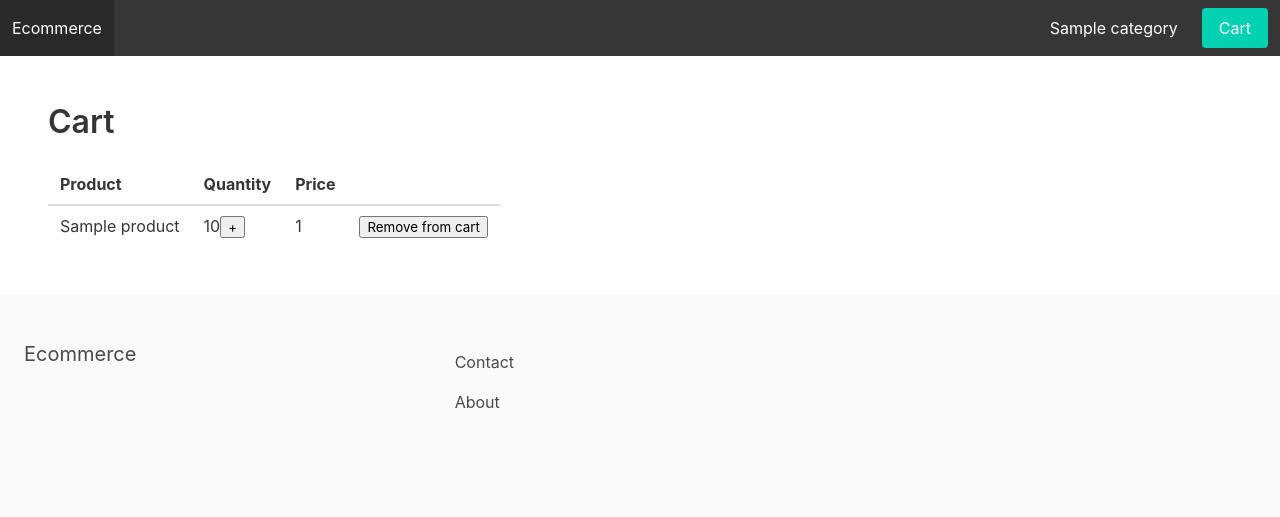
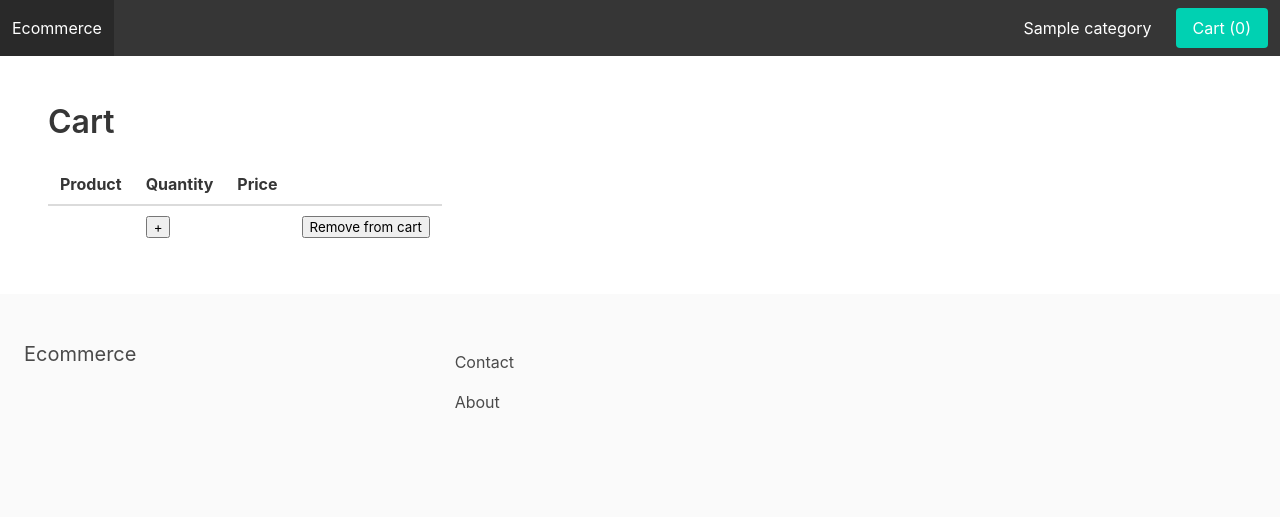
Before and after one commit to alexangria1992/Django-Ecommerce-Vue, a Django app: template apps/cart/templates/cart.html in a window 1280 px wide. Shown: the top 517 px of the page. Run offline with Django 3.2, Linux system fonts and the light colour scheme; the template is opened without the code that fills it: most values are stand-ins (such as "Sample title", 1, 10 or a date in 2020); some libraries are stand-ins or nearby versions.

Commit message:
Fixed Bug, Show quantity and price in cart, update quantity, automatically remove products,  cart quantity in navbar

```diff
--- a/apps/cart/cart.py
+++ b/apps/cart/cart.py
@@ -38,7 +38,8 @@
             self.cart[product_id]['quantity'] = quantity
         else:
              self.cart[product_id]['quantity'] = self.cart[product_id]['quantity'] + 1
-             self.save()
+
+        self.save()
 
     def remove(self, product_id):
         if  product_id in self.cart:
@@ -49,3 +50,6 @@
         print('save')
         self.session[settings.CART_SESSION_ID] = self.cart
         self.session.modified = True
+
+def get_total_length(self):
+    return sum(int(item['quantity']) for item in self.cart.values())
--- a/apps/cart/templates/cart.html
+++ b/apps/cart/templates/cart.html
@@ -14,17 +14,12 @@
                     <th></th>
                 </thead>
                 <tbody>
-                    {% for item in cart %}
-                    {% with product=item.product %}
-                        <tr>
-                            <td>{{product.title}}</td>
-                            <td>{{item.quantity}}<button @click="incrementQuantity({{product.id}}), {{item.quantity}}">+</button></td>
-                            <td>{{item.total_price}}</td>
-                            <td><button @click="removeFromCart({{product.id}})">Remove from cart</button>
-                            </td>
-                        </tr>
-                    {% endwith %}
-                {% endfor %}
+                    <tr v-for="product in products">
+                        <td>[[product.title]]</td>
+                        <td>[[product.quantity]] <button @click="incrementQuantity(product.id, product.quantity)">+</button></td>
+                        <td>[[product.total_price]]</td>
+                        <td><button @click="removeFromCart(product.id)">Remove from cart</button></td>
+                    </tr>
                 </tbody>
             </table>
         </div>
@@ -38,14 +33,11 @@
 <script>
     var productapp = new Vue({
         el: '#cartapp',
-        delimeters: ['[[', ']]'],
+        delimiters: ['[[', ']]'],
         data (){
             return {
-
+                products: [{{productsstring |safe}}]
             }
-        },
-        mounted(){
-            console.log('Mounted')
         },
         methods: {
                 incrementQuantity(product_id, quantity){
@@ -54,8 +46,10 @@
                 var data = {
                     'product_id': product_id,
                     'update': true,
-                    'quantity': 2
+                    'quantity': parseInt(quantity) + 1
                 };
+
+                store.commit('increment', 1)
 
                 fetch('/api/add_to_cart/', {
                     method: 'POST',
@@ -68,6 +62,15 @@
                 })
                 .then((response)=> {
                     console.log(response)
+                    for(var i = 0; i < this.products.length; i++){
+                        var product = this.products[i];
+
+                        if (product.id === product_id) {
+                            this.products[i].quantity = parseInt(this.products[i].quantity)+1;
+                            this.products[i].total_price = parseInt(this.products[i].quantity) * parseFloat(this.products[i].price);
+
+                        }
+                    }
                 })
                 .catch(function(error){
                     console.log('Error 2')
@@ -94,6 +97,7 @@
                 })
                 .then((response)=> {
                     console.log(response)
+                    this.products = this.products.filter(product => product.id !== product_id)
                 })
                 .catch(function(error){
                     console.log('Error 2')
--- a/apps/core/templates/base.html
+++ b/apps/core/templates/base.html
@@ -21,8 +21,8 @@
                 {% for category in menu_categories %}
                 <a href="{% url 'category_detail' category.slug %}" class="navbar-item">{{category.title}}</a>
                 {% endfor %}
-                <div class="navbar-item">
-                    <a href="{% url 'cart' %}" class="button is-primary">Cart</a>
+                <div class="navbar-item" id="navbarapp">
+                    <a href="{% url 'cart' %}" class="button is-primary">Cart ([[numItems]])</a>
                 </div>
 
             </div>
@@ -46,8 +46,34 @@
     </footer>
 
     <script src="https://cdn.jsdelivr.net/npm/vue/dist/vue.js"></script>
+    <script src="https://unpkg.com/vuex@3.6.0/dist/vuex.js"></script>
+    <script>
+        var store = new Vuex.Store({
+            state: {
+                numItems: 0
+            },
+            mutations: {
+                increment(state, quantity)
+                {
+                    state.numItems += quantity;
+                }
+            }
+        })
+        var navbarapp = new Vue({
+            el: '#navbarapp',
+            delimiters: ['[[', ']]'],
+            store: store,
+            computed: {
+                numItems: function(){
+                    return store.state.numItems
+                }
+            }
+
+        })
+    </script>
     {% block scripts %}
 
     {% endblock%}
+
 </body>
 </html>
--- a/apps/store/templates/product_detail.html
+++ b/apps/store/templates/product_detail.html
@@ -17,6 +17,7 @@
     var productapp = new Vue({
         el: '#productapp',
         delimeters: ['[[', ']]'],
+        store: store,
         data (){
             return {
 
@@ -45,6 +46,7 @@
                 })
                 .then((response)=> {
                     console.log(response)
+                    store.commit('increment', 1)
                 })
                 .catch(function(error){
                     console.log('Error 2')
```
Also changed, not shown: apps/cart/views.py (+8 -1 lines), db.sqlite3.
